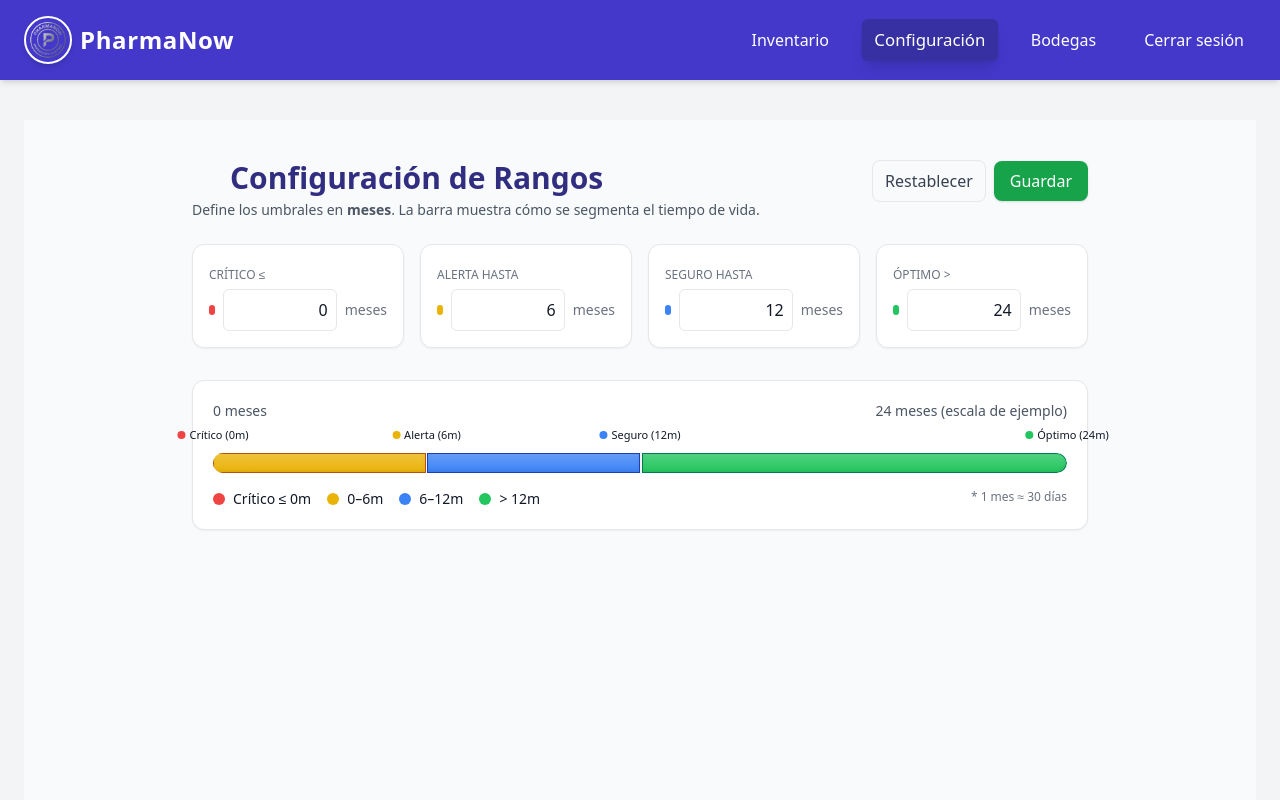
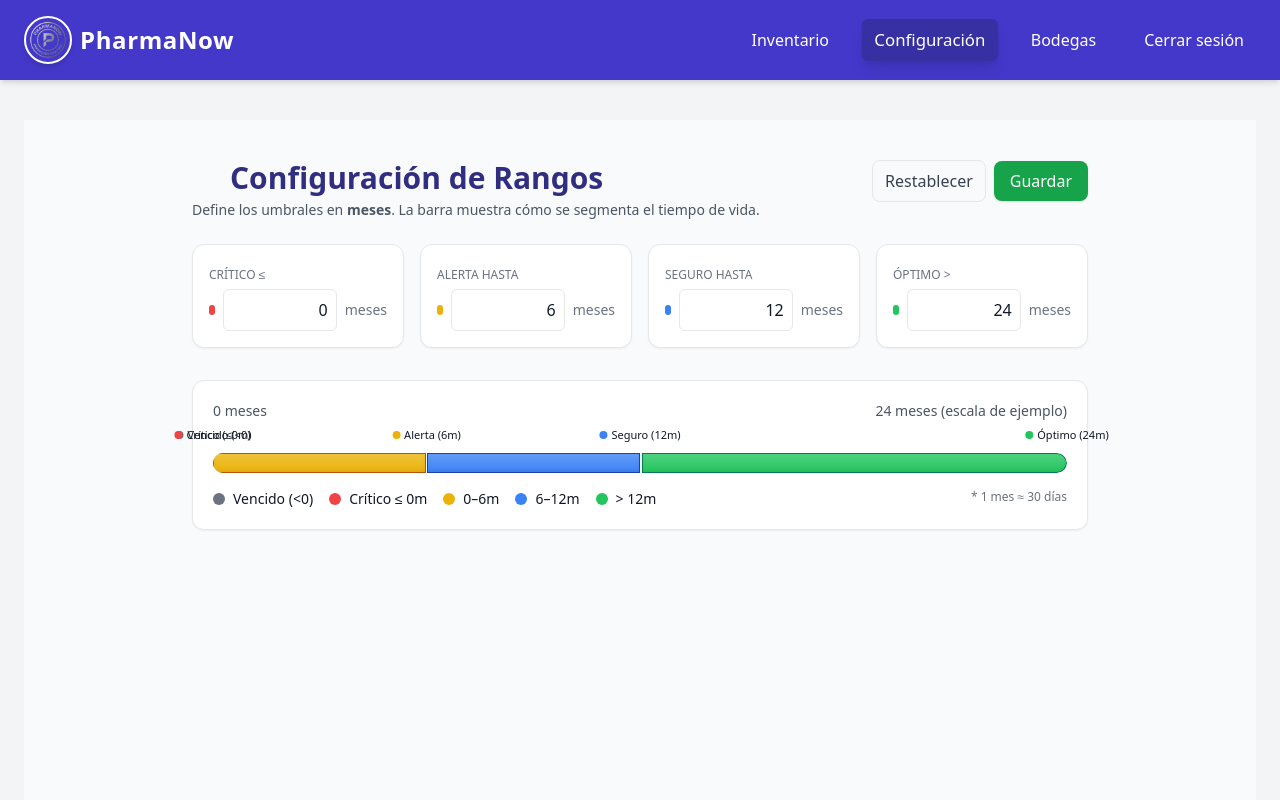
Before and after one commit to AI-Alpha-Analytics/PharmaNow, a Nuxt app: page /configuration in a window 1280 px wide. Shown: the top 800 px of the page. Built offline with nearby package versions, Linux system fonts and the light colour scheme; some icons are missing; what vue-konva would draw is missing.

Commit message:
add vencido final en configuracion

```diff
--- a/app/pages/configuration.vue
+++ b/app/pages/configuration.vue
@@ -3,15 +3,17 @@ import { ref, computed, onMounted } from 'vue'
 import { Icon } from '@iconify/vue'
 
 const configMeses = ref({
+  vencido: -1,
+  critico: 0,
+  alerta: 6,
+  seguro: 12,
   optimo: 24,
-  seguro: 12,
-  alerta: 6,
-  critico: 0,
 })
 const defaults = { ...configMeses.value }
 const toDays = (m: number) => Math.max(0, Math.round(m * 30))
 
 const ui = ref({
+  vencido: String(configMeses.value.vencido),
   critico: String(configMeses.value.critico),
   alerta: String(configMeses.value.alerta),
   seguro: String(configMeses.value.seguro),
@@ -26,12 +28,14 @@ const onInput = (key: keyof typeof ui.value, e: Event) => {
 
 const normalizeAndSync = () => {
   const v = configMeses.value
+  v.vencido = -1
   v.critico = Math.max(0, v.critico | 0)
   v.alerta = Math.max(v.critico, v.alerta | 0)
   v.seguro = Math.max(v.alerta, v.seguro | 0)
   v.optimo = Math.max(v.seguro, v.optimo | 0)
 
   ui.value = {
+    vencido: String(v.vencido),
     critico: String(v.critico),
     alerta: String(v.alerta),
     seguro: String(v.seguro),
@@ -73,28 +77,32 @@ onMounted(() => {
   try {
     const d = JSON.parse(raw)
     configMeses.value = {
+      vencido: -1,
+      critico: Math.round((Number(d.critico) ?? defaults.critico * 30) / 30),
+      alerta: Math.round((Number(d.alerta) || defaults.alerta * 30) / 30),
+      seguro: Math.round((Number(d.seguro) || defaults.seguro * 30) / 30),
       optimo: Math.round((Number(d.optimo) || defaults.optimo * 30) / 30),
-      seguro: Math.round((Number(d.seguro) || defaults.seguro * 30) / 30),
-      alerta: Math.round((Number(d.alerta) || defaults.alerta * 30) / 30),
-      critico: Math.round((Number(d.critico) ?? defaults.critico * 30) / 30),
     }
     normalizeAndSync()
   } catch {}
 })
 
 const COLORS = {
+  vencido: 'rgb(107,114,128)',
+  critico: 'rgb(239,68,68)',
+  alerta: 'rgb(234,179,8)',
+  seguro: 'rgb(59,130,246)',
   optimo: 'rgb(34,197,94)',
-  seguro: 'rgb(59,130,246)',
-  alerta: 'rgb(234,179,8)',
-  critico: 'rgb(239,68,68)',
 }
 const BORDERS = {
+  vencido: '#374151',
+  critico: '#b91c1c',
+  alerta: '#b45309',
+  seguro: '#1e40af',
   optimo: '#047857',
-  seguro: '#1e40af',
-  alerta: '#b45309',
-  critico: '#b91c1c',
   rest: '#cbd5e1',
 }
+
 
 const segStyle = (
   widthPct: number,
@@ -145,9 +153,16 @@ const ticks = computed(() => {
   const pos = (m: number) => `${(m / max) * 100}%`
   return [
     {
+      key: 'vencido',
+      m: c.vencido,
+      label: `Vencido (<0)`,
+      color: COLORS.vencido,
+      left: '0%',
+    },
+    {
       key: 'critico',
       m: c.critico,
-      label: `Crítico (${c.critico}m)`,
+      label: `Crítico (≤${c.critico}m)`,
       color: COLORS.critico,
       left: pos(c.critico),
     },
@@ -434,6 +449,13 @@ defineExpose({
           <span class="inline-flex items-center gap-2">
             <span
               class="w-3 h-3 rounded-full"
+              :style="{ backgroundColor: COLORS.vencido }"
+            ></span>
+            Vencido (&lt;0)
+          </span>
+          <span class="inline-flex items-center gap-2">
+            <span
+              class="w-3 h-3 rounded-full"
               :style="{ backgroundColor: COLORS.critico }"
             ></span>
             Crítico ≤ {{ configMeses.critico }}m
--- a/app/pages/inventario.vue
+++ b/app/pages/inventario.vue
@@ -56,22 +56,6 @@ const medicamentosFiltrados = computed(() => {
 })
 
 const hoveredMed = ref(null)
-const getSituacionTexto = (med) => {
-  const counts = { critico: 0, alerta: 0, seguro: 0, optimo: 0 }
-
-  med.lotes.forEach((lote) => {
-    const diffDays = daysUntil(lote.vencimiento)
-    if (diffDays <= config.critico) counts.critico++
-    else if (diffDays <= config.alerta) counts.alerta++
-    else if (diffDays <= config.seguro) counts.seguro++
-    else counts.optimo++
-  })
-
-  if (counts.critico) return `${counts.critico} lotes en situación Crítica`
-  if (counts.alerta) return `${counts.alerta} lotes en situación de Alerta`
-  if (counts.seguro) return `${counts.seguro} lotes en situación Segura`
-  return `${counts.optimo} lotes en situación Óptima`
-}
 
 
 
@@ -109,10 +93,11 @@ const daysUntil = (isoDate) => {
 }
 
 const config = reactive({
+  vencido: -1,
+  critico: 0,
+  alerta: 6 * 30,
+  seguro: 12 * 30,
   optimo: 24 * 30,
-  seguro: 12 * 30,
-  alerta: 6 * 30,
-  critico: 0,
 })
 
 onMounted(async () => {
@@ -123,12 +108,14 @@ onMounted(async () => {
       const toNum = (v, fallback) =>
         Number.isFinite(Number(v)) ? Number(v) : fallback
       Object.assign(config, {
+        vencido: -1,
+        critico: toNum(parsed.critico, config.critico),
+        alerta: toNum(parsed.alerta, config.alerta),
+        seguro: toNum(parsed.seguro, config.seguro),
         optimo: toNum(parsed.optimo, config.optimo),
-        seguro: toNum(parsed.seguro, config.seguro),
-        alerta: toNum(parsed.alerta, config.alerta),
-        critico: toNum(parsed.critico, config.critico),
       })
     } catch (e) {
+      console.warn("⚠️ Error leyendo inventarioConfig:", e)
     }
   }
 
@@ -139,13 +126,11 @@ onMounted(async () => {
 
       med.lotes = tandasProducto
 
-      // total de cantidades
       med.cantidadTotal = tandasProducto.reduce(
-        (acc, l) => acc + l.cantidad,
+        (acc, l) => acc + (l.cantidad ?? 0),
         0
       )
 
-      // fecha de vencimiento más próxima
       med.fechaVencimiento = tandasProducto.length
         ? tandasProducto.reduce((min, l) => {
             const fecha = new Date(l.vencimiento)
@@ -163,6 +148,7 @@ const legend = computed(() => {
   const mSeg = daysToMonths(config.seguro ?? 0)
 
   return [
+    { key: 'vencido', color: 'rgb(107,114,128)', text: 'Vencido: < 0 días' },
     { key: 'optimo', color: 'rgb(34,197,94)', text: `Óptimo: > ${mSeg} meses` },
     {
       key: 'seguro',
@@ -182,21 +168,31 @@ const legend = computed(() => {
   ]
 })
 
-const isExpired = (lote) => daysUntil(lote.vencimiento) <= config.critico
 const getColorByDiff = (diffDays) => {
+  if (diffDays < 0) return 'rgb(107,114,128)'
   if (diffDays <= config.critico) return 'rgb(239,68,68)'
   if (diffDays <= config.alerta) return 'rgb(234,179,8)'
   if (diffDays <= config.seguro) return 'rgb(59,130,246)'
   return 'rgb(34,197,94)'
 }
-const getLoteStyle = (lote) => {
-  const diffDays = daysUntil(lote.vencimiento)
-  const max = config.optimo
-  const porcentaje = Math.max(0, Math.min(100, (diffDays / max) * 100))
-  return {
-    width: porcentaje + '%',
-    backgroundColor: getColorByDiff(diffDays),
-  }
+
+const getSituacionTexto = (med) => {
+  const counts = { vencido: 0, critico: 0, alerta: 0, seguro: 0, optimo: 0 }
+
+  med.lotes.forEach((lote) => {
+    const diffDays = daysUntil(lote.vencimiento)
+    if (diffDays < 0) counts.vencido++
+    else if (diffDays <= config.critico) counts.critico++
+    else if (diffDays <= config.alerta) counts.alerta++
+    else if (diffDays <= config.seguro) counts.seguro++
+    else counts.optimo++
+  })
+
+  if (counts.vencido) return `${counts.vencido} lotes Vencidos`
+  if (counts.critico) return `${counts.critico} lotes Críticos`
+  if (counts.alerta) return `${counts.alerta} lotes en Alerta`
+  if (counts.seguro) return `${counts.seguro} lotes Seguros`
+  return `${counts.optimo} lotes Óptimos`
 }
 
 const expanded = ref([])
```
